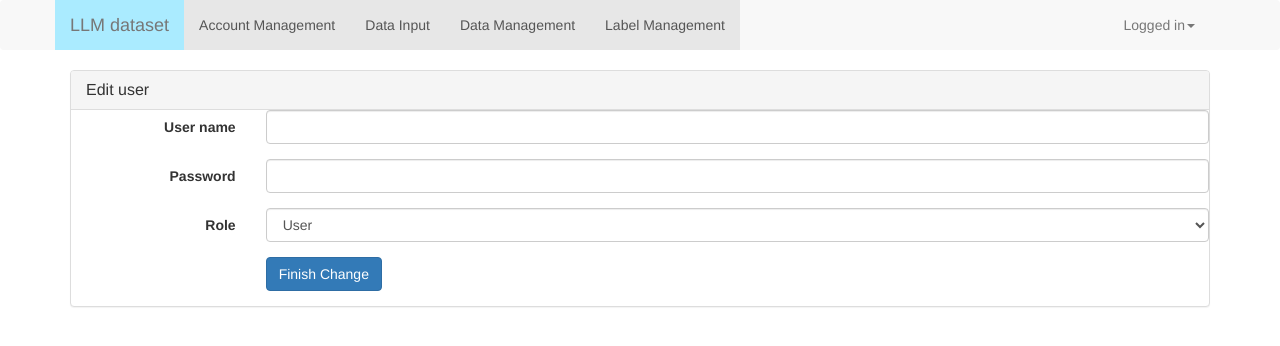
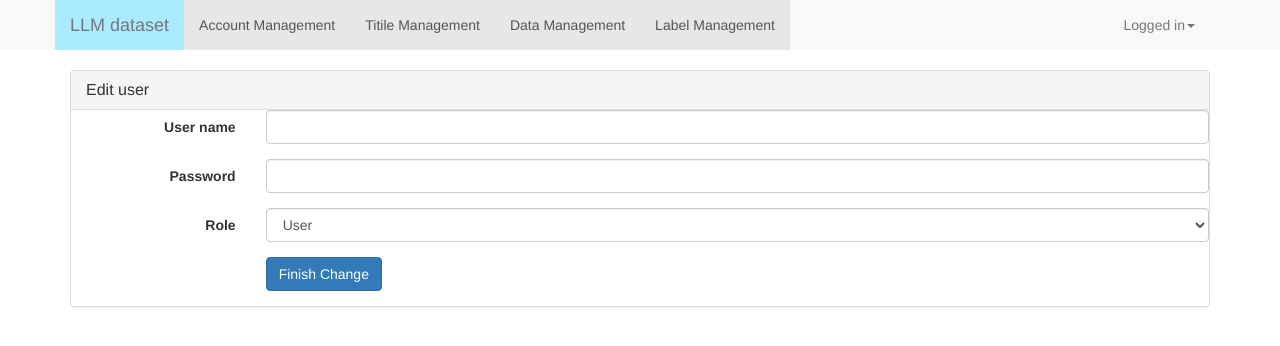
Before and after one commit to summer-Intern-2023/MUDU_Dataset, a Django app: page /info/1/edit/ in a window 1280 px wide. Shown: the top 346 px of the page. Run offline with Django 4.2, Linux system fonts and the light colour scheme; some libraries are stand-ins or nearby versions.

Commit message:
feature: complete title add/list/edit/delete

```diff
--- a/setcollect/templates/layout.html
+++ b/setcollect/templates/layout.html
@@ -52,7 +52,7 @@
                 <ul class="nav navbar-nav">
                     <li class="active"><a href="http://127.0.0.1:8000/info/list">Account Management<span
                                 class="sr-only">(current)</span></a></li>
-                    <li class="active"><a href="http://127.0.0.1:8000/question/add">Data Input<span
+                    <li class="active"><a href="http://127.0.0.1:8000/title/list">Titile Management<span
                                 class="sr-only">(current)</span></a></li>
                     <li class="active"><a href="http://127.0.0.1:8000/question/list">Data Management<span
                                 class="sr-only">(current)</span></a></li>
```
